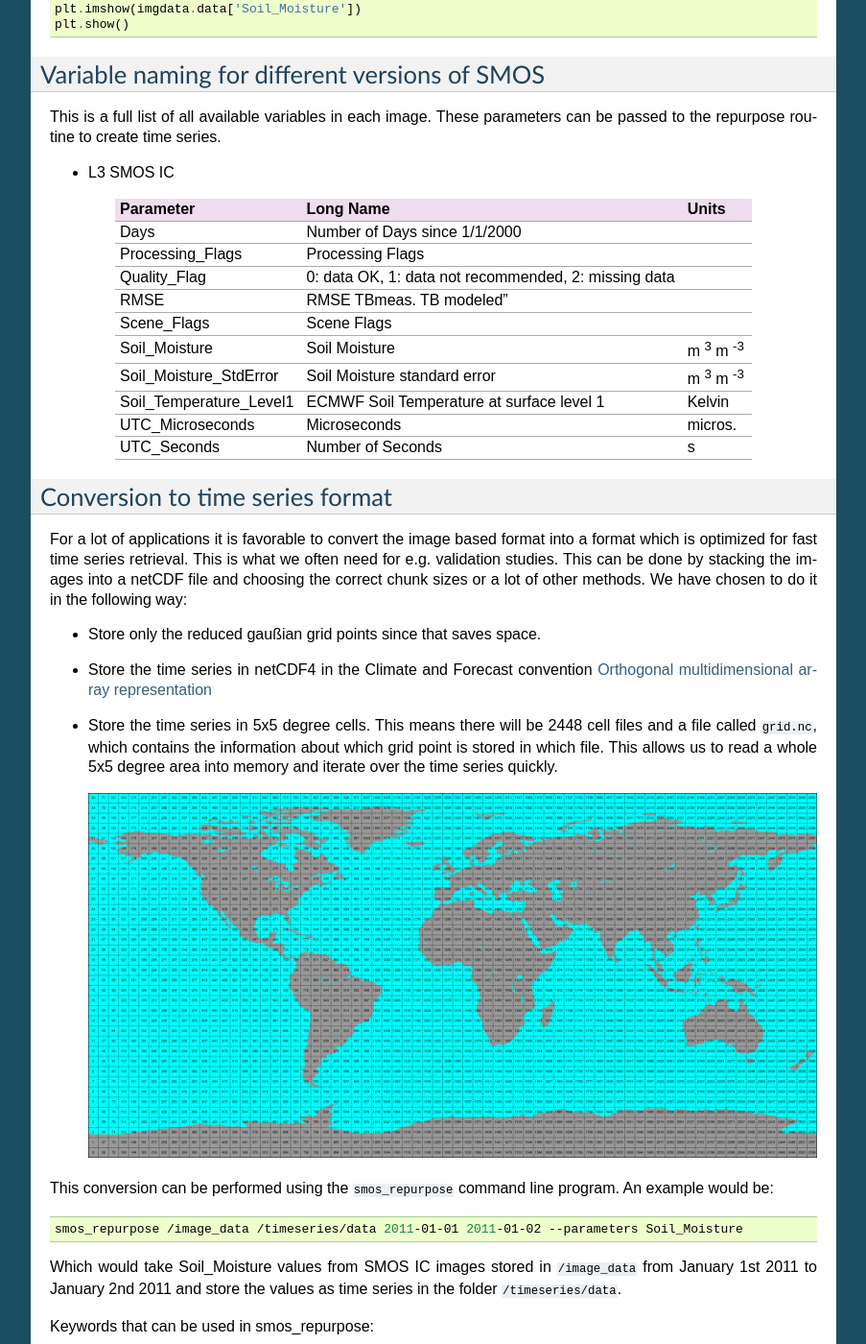
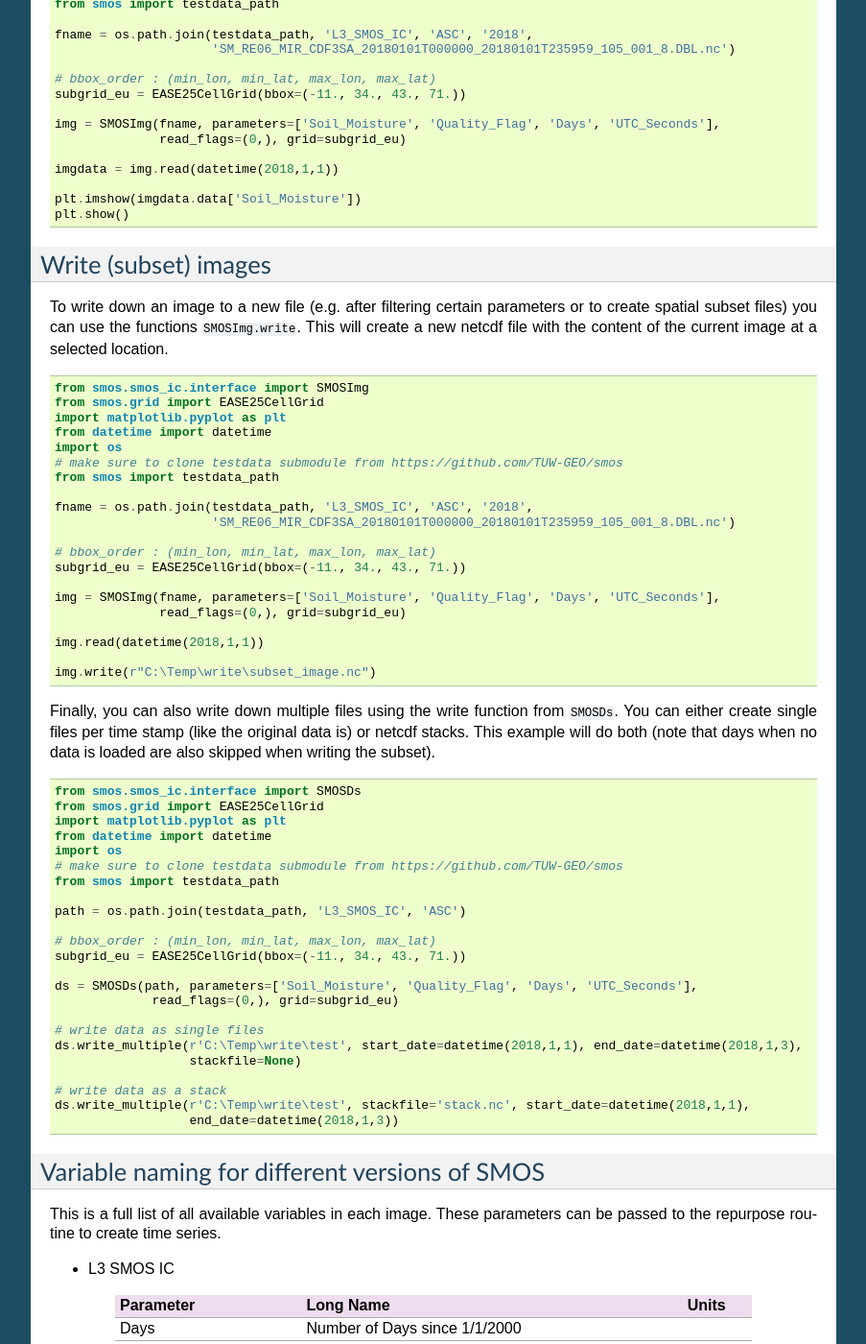
Before and after one commit to TUW-GEO/smos, a Sphinx documentation site: the page built from docs/index.rst, in a window 1280 px wide and 1400 px high, scrolled down 2346 px. Shown: the whole window at 96% size, without its empty margins (198-1101 px from the left). Built offline with Sphinx 7.4.7, drawn with Linux system fonts in a browser that asks for light colours; some of the changed text lies outside the part shown.

Commit message:
Doc and tests updated for new release

```diff
--- a/CHANGELOG.rst
+++ b/CHANGELOG.rst
@@ -2,10 +2,19 @@
 Changelog
 =========
 
+Unreleased
+==========
+-
+
 Version 0.2
 ===========
+
+- Add option read data for spatial subsets
+- Add function to write images/stacks down
+- Add function to reshuffle by bounding box
+- Update docs and travis, automatic pypi deployment
+- Update tests
 - By default also reshuffle if Scene_Flag is 2
-- Update documentation
 - Switch to pyscaffold 3 package structure
 - Drop support for python 2
 
--- a/README.rst
+++ b/README.rst
@@ -20,18 +20,28 @@
 Works great in combination with `pytesmo <https://github.com/TUW-GEO/pytesmo>`_.
 
 
+Documentation & Software Citation
+=================================
+To see the latest full documentation click on the docs badge at the top.
+
+To cite this package follow the Zenodo badge at the top and export the citation there.
+Be aware that this badge links to the latest package version. Additional information
+on DOI versioning can be found here: http://help.zenodo.org/#versioning
+
 Installation
 ============
+
+Before installing this package via pip, please install the necessary
+conda dependencies:
+
+.. code-block:: shell
+
+  $ conda install -c conda-forge netcdf4 pyresample
+  $ pip install smos
 
 Setup of a complete environment with `conda
 <http://conda.pydata.org/miniconda.html>`_ can be performed using the following
 commands:
-
-.. code-block:: shell
-
-  $ conda create -q -n smos -c conda-forge numpy netcdf4 pyresample scipy pandas
-  $ source activate smos
-  $ pip install smos
 
 You can also install all needed (conda and pip) dependencies at once using the
 following commands after cloning this repository.  This is recommended for
@@ -41,12 +51,13 @@
 
   $ git clone https://github.com/TUW-GEO/smos.git --recursive
   $ cd smos
-  $ conda create -n smos python=2.7 # or any supported python version
+  $ conda create -n smos python=3.6 # or any supported python version
   $ source activate smos
   $ conda update -f environment.yml
   $ python setup.py develop
 
-or you can use the installation script.
+or you can use the installation script with/without the develop flag (``-d``),
+which will call ``python setup.py develop``, resp ``python setup.py install``.
 
 .. code-block:: shell
 
@@ -55,12 +66,10 @@
 Supported Products
 ==================
 
+Currently the following products are supported, additional products can be
+added.
+
 - `SMOS IC <https://www.catds.fr/Products/Available-products-from-CEC-SM/SMOS-IC>`_: SMOS INRA-CESBIO (SMOS-IC) 25km
-
-
-Software Citation
-=================
-
 
 Contribute
 ==========
--- a/docs/img2ts.rst
+++ b/docs/img2ts.rst
@@ -7,12 +7,11 @@
 into a netCDF file and choosing the correct chunk sizes or a lot of other
 methods. We have chosen to do it in the following way:
 
-- Store only the reduced gaußian grid points since that saves space.
 - Store the time series in netCDF4 in the Climate and Forecast convention
   `Orthogonal multidimensional array representation
   <http://cfconventions.org/cf-conventions/v1.6.0/cf-conventions.html#_orthogonal_multidimensional_array_representation>`_
 - Store the time series in 5x5 degree cells. This means there will be 2448 cell
-  files and a file called ``grid.nc``, which contains the information about which grid point is stored in which file.
+  files for global data and a file called ``grid.nc``, which contains the information about which grid point is stored in which file.
   This allows us to read a whole 5x5 degree area into memory and iterate over the time series quickly.
 
   .. image:: 5x5_cell_partitioning.png
@@ -23,12 +22,12 @@
 
 .. code-block:: shell
 
-   smos_repurpose /image_data /timeseries/data 2011-01-01 2011-01-02 --parameters Soil_Moisture
+   smos_repurpose /smos_ic_img_data /timeseries/data 2011-01-01 2011-01-02 --parameters Soil_Moisture --bbox -11 34 43 71
 
 Which would take Soil_Moisture values from SMOS IC images stored in ``/image_data`` from January 1st
 2011 to January 2nd 2011 and store the values as time series in the folder ``/timeseries/data``.
 
-Keywords that can be used in smos_repurpose:
+Keywords that can be used in ``smos_repurpose``:
 
 - **-h (--help)** : Shows the help text for the reshuffle function
 - **--parameters** : Parameters to reshuffle into time series format. e.g.
@@ -38,6 +37,8 @@
   if this is set to False, also 1-flagged (not recommended) ones will be read and reshuffled,
   2-flagged (missing) values are always excluded. Excluded values are replaced by NaNs.
   Default: False.
+- **--bbox** : min_lon min_lat max_lon max_lat. Bounding Box (lower left and upper
+  right corner) of subset area of global images to reshuffle (WGS84). Default: None.
 - **--imgbuffer** : The number of images that are read into memory before converting
   them into time series. Bigger numbers make the conversion faster but consume more memory.
   Default: 100.
@@ -46,12 +47,4 @@
 Conversion to time series is performed by the `repurpose package
 <https://github.com/TUW-GEO/repurpose>`_ in the background. For custom settings
 or other options see the `repurpose documentation
-<http://repurpose.readthedocs.io/en/latest/>`_ and the code in
-``smos.smos_ic.reshuffle``.
-
-**Note**: If a ``RuntimeError: NetCDF: Bad chunk sizes.`` appears during reshuffling, consider downgrading the
-netcdf4 library via:
-
-.. code-block:: shell
-
-  conda install -c conda-forge netcdf4=1.2.2
+<http://repurpose.readthedocs.io/en/latest/>`_ .
--- a/docs/index.rst
+++ b/docs/index.rst
@@ -1,5 +1,6 @@
 .. include:: ../README.rst
 .. include:: reading.rst
+.. include:: write.rst
 .. include:: varnames.rst
 .. include:: img2ts.rst
 
@@ -10,6 +11,7 @@
    :maxdepth: 2
 
    Data reading <reading>
+   Data writing <write>
    Variable names <varnames>
    Conversion to time series <img2ts>
    License <license>
--- a/docs/varnames.rst
+++ b/docs/varnames.rst
@@ -15,7 +15,7 @@
 +--------------------------+------------------------------------------------------+-----------------------+
 | Quality_Flag             | 0: data OK, 1: data not recommended, 2: missing data |                       |
 +--------------------------+------------------------------------------------------+-----------------------+
-| RMSE                     | RMSE TBmeas. TB modeled"                             |                       |
+| RMSE                     | RMSE TBmeas. TB modeled                              |                       |
 +--------------------------+------------------------------------------------------+-----------------------+
 | Scene_Flags              | Scene Flags                                          |                       |
 +--------------------------+------------------------------------------------------+-----------------------+
--- a/environment.yml
+++ b/environment.yml
@@ -7,7 +7,6 @@
 - netcdf4
 - scipy
 - pyresample
-- pytest
 - pip:
     - pygeobase
     - pynetcf
```
Also changed, not shown: docs/read_ts.rst (+11 -4 lines), .travis.yml, 1 other file.
